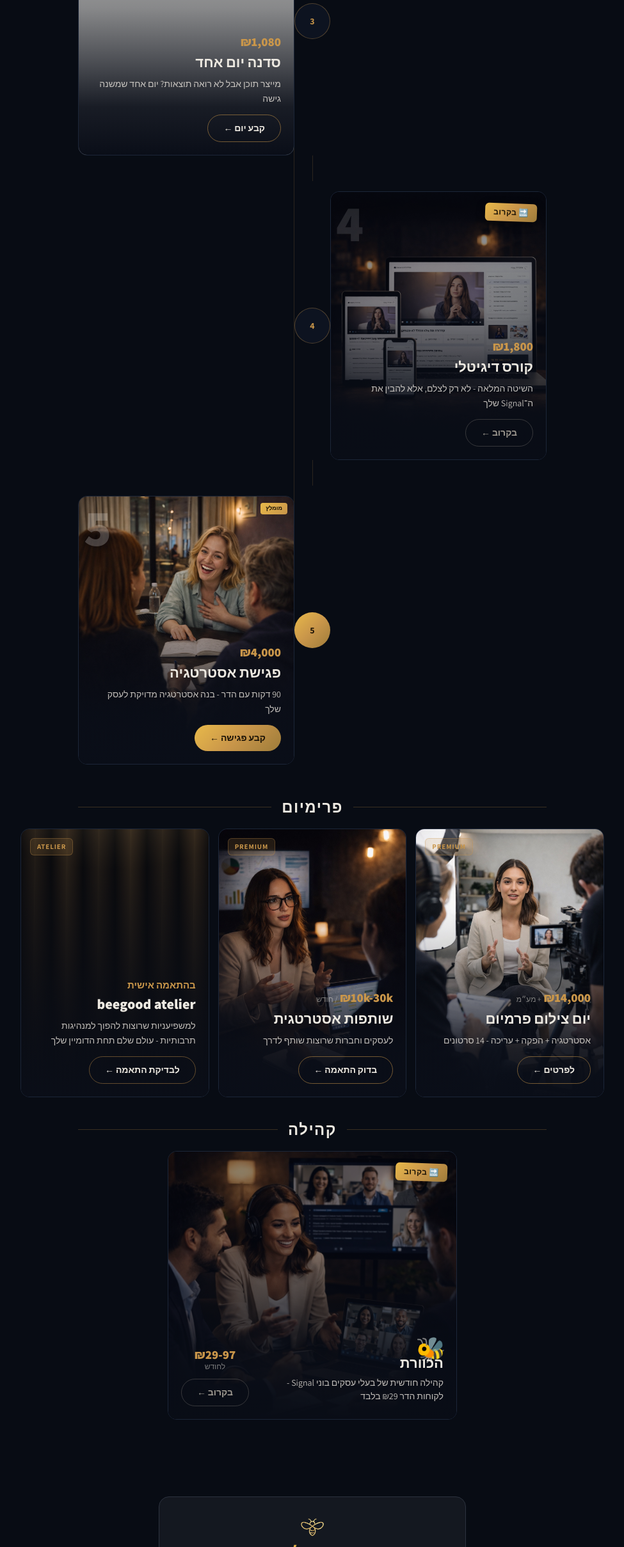
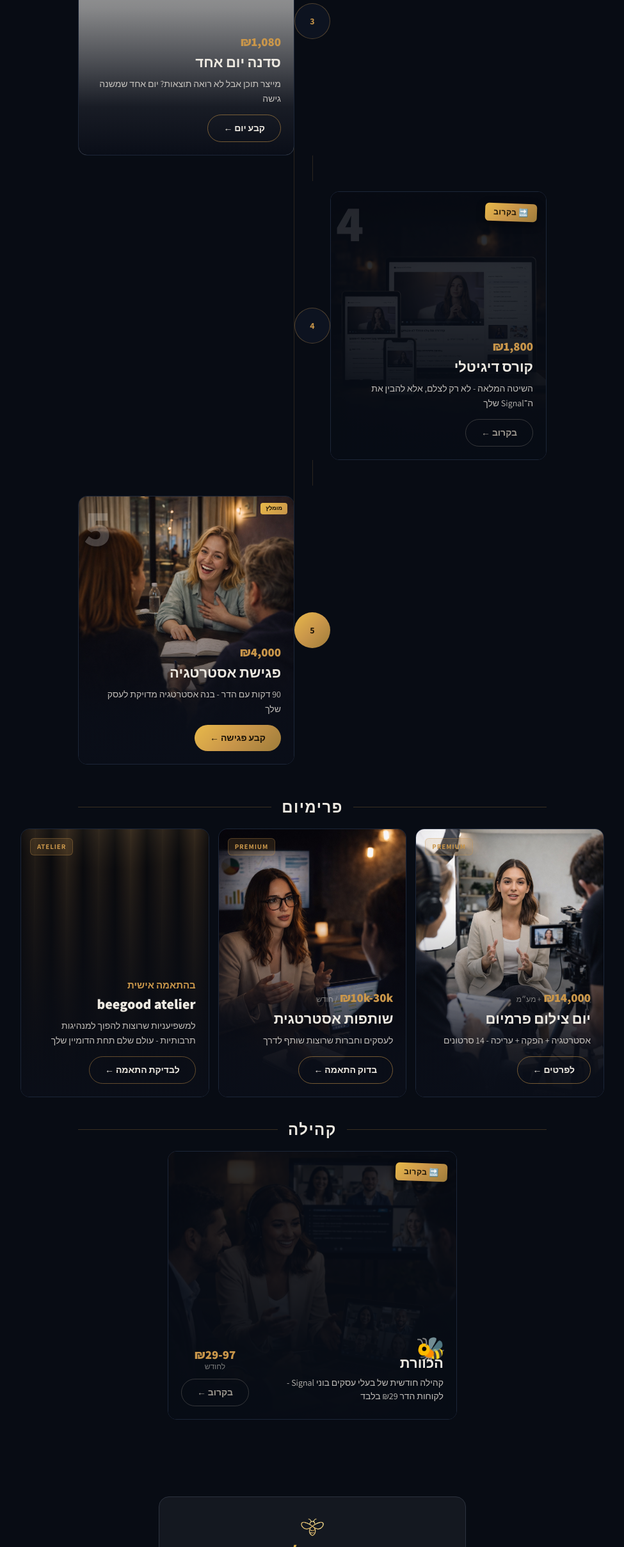
Before and after one commit to AlonAbadi/hadar-danan, a Next.js app: page / in a window 1280 px wide. Shown: the part 3485-5903 px from the top of the page at 64% size, without its empty margins (152-1127 px from the left). Built offline with nearby package versions, Linux system fonts and the light colour scheme; no server answers; grey boxes are pictures that could not be loaded.

Commit message:
fix: double overlay opacity on coming soon cards (0.45→0.85)

```diff
--- a/components/ProductsSection.tsx
+++ b/components/ProductsSection.tsx
@@ -102,7 +102,7 @@ export function ProductsSection({ excludeTraining = false }: { excludeTraining?:
               <Image src="/coursehadar.jpg" fill alt="" sizes="420px" style={{ objectFit: "cover", objectPosition: "25% 5%" }} />
               <div style={{ position: "absolute", inset: 0, background: overlay }} />
               {/* Coming soon overlay tint */}
-              <div style={{ position: "absolute", inset: 0, background: "rgba(8,12,20,0.45)", zIndex: 1 }} />
+              <div style={{ position: "absolute", inset: 0, background: "rgba(8,12,20,0.85)", zIndex: 1 }} />
               {/* Coming soon sticker */}
               <div style={{
                 position: "absolute", top: 18, right: 14, zIndex: 3,
@@ -206,7 +206,7 @@ export function ProductsSection({ excludeTraining = false }: { excludeTraining?:
             <Image src="/hive.jpg" fill alt="" sizes="500px" style={{ objectFit: "cover", objectPosition: "40% 10%" }} />
             <div style={{ position: "absolute", inset: 0, background: overlay }} />
             {/* Coming soon overlay tint */}
-            <div style={{ position: "absolute", inset: 0, background: "rgba(8,12,20,0.45)", zIndex: 1 }} />
+            <div style={{ position: "absolute", inset: 0, background: "rgba(8,12,20,0.85)", zIndex: 1 }} />
             {/* Coming soon sticker */}
             <div style={{
               position: "absolute", top: 18, right: 14, zIndex: 3,
```
